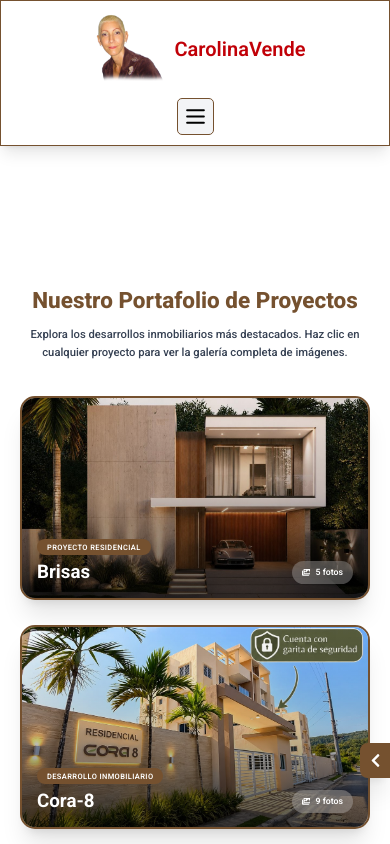
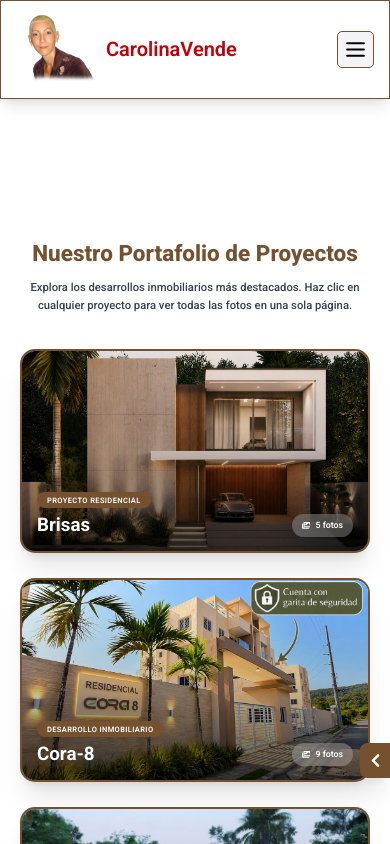
Before and after one commit to DavidRParra/CarolinaVendePage, a Next.js app: page /portafolio in a window 390 px wide. Shown: the top 844 px of the page. Built offline with nearby package versions, Linux system fonts and the light colour scheme; grey boxes are pictures that could not be loaded.

Commit message:
Adaptando a celulares la pagina de Carolina Vende y agregandole Portafolio v2

```diff
--- a/src/app/portafolio/page.tsx
+++ b/src/app/portafolio/page.tsx
@@ -1,3 +1,4 @@
+/***
 'use client';
 import { useState } from "react";
 import ScaleIn from "@/components/ScaleIn";
@@ -88,7 +89,7 @@ export default function PortafolioPage() {
         <ScaleIn>
             <div className="w-full min-h-screen flex flex-col items-center justify-start px-4 pt-56 md:pt-72 pb-24">
 
-                {/* Cabecera de la sección */}
+                {/* Cabecera de la sección *//*}
                 <div className="flex flex-col items-center text-center gap-5 max-w-5xl mx-auto mb-14 px-2">
                     <h2 className="text-4xl md:text-7xl font-extrabold text-[#75512f] leading-tight">
                         Nuestro Portafolio de Proyectos
@@ -98,7 +99,7 @@ export default function PortafolioPage() {
                     </p>
                 </div>
 
-                {/* Cuadrícula de Proyectos */}
+                {/* Cuadrícula de Proyectos *//*}
                 <div className="grid grid-cols-1 md:grid-cols-2 gap-10 max-w-6xl w-full mx-auto px-4">
                     {projects.map((project) => (
                         <div
@@ -133,12 +134,12 @@ export default function PortafolioPage() {
                     ))}
                 </div>
 
-                {/* Modal de Galería optimizado */}
+                {/* Modal de Galería optimizado *//*}
                 {selectedProject && (
                     <div className="fixed inset-0 z-50 flex items-center justify-center bg-black/85 backdrop-blur-md p-2 md:p-6">
                         <div className="relative bg-white w-full max-w-5xl rounded-3xl overflow-hidden shadow-2xl flex flex-col max-h-[96vh]">
 
-                            {/* Cabecera del Modal */}
+                            {/* Cabecera del Modal *//*}
                             <div className="flex justify-between items-center bg-[#75512f] text-white px-6 py-3.5 flex-shrink-0">
                                 <div>
                                     <h3 className="text-xl md:text-2xl font-bold">{selectedProject.title}</h3>
@@ -152,7 +153,7 @@ export default function PortafolioPage() {
                                 </button>
                             </div>
 
-                            {/* Visor de Imagen Principal */}
+                            {/* Visor de Imagen Principal *//*}
                             <div className="relative flex-1 bg-black flex items-center justify-center min-h-[45vh] md:min-h-[55vh] max-h-[62vh] overflow-hidden">
                                 <img
                                     src={selectedProject.images[activeImageIndex]}
@@ -178,7 +179,7 @@ export default function PortafolioPage() {
                                 )}
                             </div>
 
-                            {/* Miniaturas (Thumbnails) con scroll horizontal ordenado */}
+                            {/* Miniaturas (Thumbnails) con scroll horizontal ordenado *//*}
                             {selectedProject.images.length > 1 && (
                                 <div className="flex gap-2.5 px-4 py-3 bg-gray-100 overflow-x-auto flex-shrink-0 justify-start md:justify-center scrollbar-thin">
                                     {selectedProject.images.map((img, idx) => (
@@ -200,4 +201,175 @@ export default function PortafolioPage() {
             </div>
         </ScaleIn>
     );
+}*/
+
+'use client';
+import { useState } from "react";
+import ScaleIn from "@/components/ScaleIn";
+import { FaImages, FaArrowLeft } from "react-icons/fa";
+
+// Definición de los proyectos con sus respectivas imágenes basadas en tu estructura en public/
+const projects = [
+    {
+        id: "brisas",
+        title: "Brisas",
+        subtitle: "Proyecto Residencial",
+        cover: "/Brisas/Brisas-1.jpeg",
+        images: [
+            "/Brisas/Brisas-1.jpeg",
+            "/Brisas/Brisas-2.jpeg",
+            "/Brisas/Brisas-3.jpeg",
+            "/Brisas/Brisas-4.jpeg",
+            "/Brisas/Brisas-5.jpeg",
+        ]
+    },
+    {
+        id: "cora-8",
+        title: "Cora-8",
+        subtitle: "Desarrollo Inmobiliario",
+        cover: "/Cora-8/Cora-8-1.jpeg",
+        images: [
+            "/Cora-8/Cora-8-1.jpeg",
+            "/Cora-8/Cora-8-2.jpeg",
+            "/Cora-8/Cora-8-3.jpeg",
+            "/Cora-8/Cora-8-4.jpeg",
+            "/Cora-8/Cora-8-5.jpeg",
+            "/Cora-8/Cora-8-6.jpeg",
+            "/Cora-8/Cora-8-7.jpeg",
+            "/Cora-8/Cora-8-8.jpeg",
+            "/Cora-8/Cora-8-9.jpeg",
+        ]
+    },
+    {
+        id: "don-persio",
+        title: "Don Persio",
+        subtitle: "Residencial Exclusivo",
+        cover: "/Don-Persio/Don-Persio-1.jpeg",
+        images: [
+            "/Don-Persio/Don-Persio-1.jpeg",
+        ]
+    },
+    {
+        id: "el-campito",
+        title: "El Campito",
+        subtitle: "Solares y Quintas",
+        cover: "/El-Campito/El-Campito-1.jpeg",
+        images: [
+            "/El-Campito/El-Campito-1.jpeg",
+            "/El-Campito/El-Campito-2.jpeg",
+            "/El-Campito/El-Campito-3.jpeg",
+            "/El-Campito/El-Campito-4.jpeg",
+            "/El-Campito/El-Campito-5.jpeg",
+        ]
+    }
+];
+
+export default function PortafolioPage() {
+    const [selectedProject, setSelectedProject] = useState<typeof projects[0] | null>(null);
+
+    return (
+        <ScaleIn>
+            <div className="w-full min-h-screen flex flex-col items-center justify-start px-4 pt-56 md:pt-72 pb-24">
+
+                {!selectedProject ? (
+                    <>
+                        {/* Cabecera de la sección */}
+                        <div className="flex flex-col items-center text-center gap-5 max-w-5xl mx-auto mb-14 px-2">
+                            <h2 className="text-4xl md:text-7xl font-extrabold text-[#75512f] leading-tight">
+                                Nuestro Portafolio de Proyectos
+                            </h2>
+                            <p className="text-lg md:text-2xl font-medium text-gray-700 max-w-4xl">
+                                Explora los desarrollos inmobiliarios más destacados. Haz clic en cualquier proyecto para ver todas las fotos en una sola página.
+                            </p>
+                        </div>
+
+                        {/* Cuadrícula de Proyectos Principales */}
+                        <div className="grid grid-cols-1 md:grid-cols-2 gap-10 max-w-6xl w-full mx-auto px-4">
+                            {projects.map((project) => (
+                                <div
+                                    key={project.id}
+                                    onClick={() => setSelectedProject(project)}
+                                    className="group relative bg-white border-2 border-[#75512f] rounded-3xl overflow-hidden shadow-xl cursor-pointer transform transition-all duration-300 hover:-translate-y-2 hover:shadow-2xl"
+                                >
+                                    <div className="relative h-80 md:h-[420px] w-full overflow-hidden bg-gray-100">
+                                        <img
+                                            src={project.cover}
+                                            alt={project.title}
+                                            className="w-full h-full object-cover group-hover:scale-105 transition-transform duration-500"
+                                        />
+                                        <div className="absolute inset-0 bg-gradient-to-t from-black/80 via-black/20 to-transparent opacity-85 group-hover:opacity-95 transition-opacity"></div>
+
+                                        <div className="absolute bottom-6 left-6 right-6 flex justify-between items-end text-white">
+                                            <div>
+                                                <span className="text-xs md:text-sm uppercase tracking-wider bg-[#75512f] px-4 py-1.5 rounded-full font-semibold">
+                                                    {project.subtitle}
+                                                </span>
+                                                <h3 className="text-3xl md:text-4xl font-bold mt-3 text-white">
+                                                    {project.title}
+                                                </h3>
+                                            </div>
+                                            <div className="flex items-center gap-2 bg-white/25 backdrop-blur-md px-4 py-2 rounded-full text-sm md:text-base font-semibold">
+                                                <FaImages />
+                                                <span>{project.images.length} fotos</span>
+                                            </div>
+                                        </div>
+                                    </div>
+                                </div>
+                            ))}
+                        </div>
+                    </>
+                ) : (
+                    /* Vista de detalle: Muestra todas las fotos del proyecto seleccionado en una sola página */
+                    <div className="max-w-6xl w-full mx-auto px-4 flex flex-col gap-8">
+
+                        {/* Botón para regresar al portafolio general */}
+                        <div>
+                            <button
+                                onClick={() => setSelectedProject(null)}
+                                className="flex items-center gap-2 bg-[#75512f] text-white px-5 py-2.5 rounded-full font-semibold hover:bg-[#5e4024] transition-colors cursor-pointer shadow-md"
+                            >
+                                <FaArrowLeft /> Volver al portafolio
+                            </button>
+                        </div>
+
+                        {/* Encabezado del proyecto seleccionado */}
+                        <div className="bg-white border-2 border-[#75512f] rounded-3xl p-6 md:p-10 shadow-lg flex flex-col md:flex-row justify-between items-start md:items-center gap-4">
+                            <div>
+                                <span className="text-xs md:text-sm uppercase tracking-wider bg-[#75512f]/10 text-[#75512f] px-4 py-1.5 rounded-full font-bold">
+                                    {selectedProject.subtitle}
+                                </span>
+                                <h2 className="text-3xl md:text-5xl font-extrabold text-[#75512f] mt-3">
+                                    {selectedProject.title}
+                                </h2>
+                            </div>
+                            <div className="text-gray-600 font-semibold text-base md:text-lg bg-gray-100 px-5 py-2 rounded-2xl">
+                                Mostrando las {selectedProject.images.length} fotos disponibles
+                            </div>
+                        </div>
+
+                        {/* Cuadrícula con todas las fotos del proyecto */}
+                        <div className="grid grid-cols-1 sm:grid-cols-2 md:grid-cols-3 gap-6">
+                            {selectedProject.images.map((img, index) => (
+                                <div
+                                    key={index}
+                                    className="relative h-72 md:h-80 rounded-2xl overflow-hidden border-2 border-gray-200 shadow-md group bg-gray-100"
+                                >
+                                    <img
+                                        src={img}
+                                        alt={`${selectedProject.title} - Foto ${index + 1}`}
+                                        className="w-full h-full object-cover group-hover:scale-105 transition-transform duration-300"
+                                    />
+                                    <div className="absolute bottom-2 right-2 bg-black/60 text-white text-xs px-3 py-1 rounded-full backdrop-blur-sm">
+                                        {index + 1} / {selectedProject.images.length}
+                                    </div>
+                                </div>
+                            ))}
+                        </div>
+
+                    </div>
+                )}
+
+            </div>
+        </ScaleIn>
+    );
 }
--- a/src/components/NavBar.tsx
+++ b/src/components/NavBar.tsx
@@ -16,10 +16,12 @@ function NavBar(){
 
     return (
         <div className="mx-auto bg-white/80 lg:rounded-4xl lg:w-[90%] lg:fixed top-0 right-0 left-0 z-40 md:mt-[2rem] border border-[#75512f] shadow-lg">
-            <nav className="flex flex-col items-center justify-between py-4 px-6 lg:flex-row lg:mx-auto lg:relative lg:px-8">
+            <nav className="flex flex-col py-4 px-6 lg:flex-row lg:mx-auto lg:relative lg:px-8 lg:items-center lg:justify-between">
 
+                {/* CONTENEDOR SUPERIOR MÓVIL*/}
+                <div className="flex flex-row items-center justify-between w-full lg:w-auto">
                     {/* LOGOTIPO Y TÍTULO */}
-                <Link href="/" className="flex items-center text-[2rem] gap-[1rem] lg:text-[3rem] group">
+                    <Link href="/" className="flex items-center text-[2rem] gap-[1rem] lg:text-[3rem] group relative">
                         <Image
                             src='/Carolina_Vende_Foto.png'
                             alt="CarolinaVende"
@@ -40,11 +42,12 @@ function NavBar(){
                         </div>
                     </Link>
 
-                {/* BOTÓN DE HAMBURGUESA (Solo visible en celular) */}
-                <div className="lg:hidden mt-4">
+                    {/* BOTÓN DE HAMBURGUESA */}
+                    <div className="lg:hidden">
                         <button onClick={pressButtonMenu} className="focus:outline-none p-2 bg-gray-100 rounded-lg border border-[#75512f]">
                             <HiOutlineMenu className="w-[2.5rem] h-[2.5rem] text-black" />
                         </button>
+                    </div>
                 </div>
 
                 {/* CONTENEDOR DE NAVEGACIÓN Y CONTACTO */}
@@ -108,7 +111,6 @@ function NavBar(){
                         </li>
                     </ul>
 
-                    {/* TELÉFONOS Y CORREO (Corregido: `lg:ml-auto` para que en móvil esté centrado y en PC a la derecha) */}
                     <div className="flex flex-col lg:flex-row items-center text-[1.1rem] lg:gap-8 border-t lg:border-t-0 pt-4 lg:pt-0 border-gray-300 lg:ml-auto">
                         <div>
                             <p className="flex items-center gap-[.5rem]"> <HiPhone className="w-[1.2rem] h-[1.2rem] text-black"/> (809) 849-7680</p>
```
Lines whose indentation alone changed are shown as unchanged.
